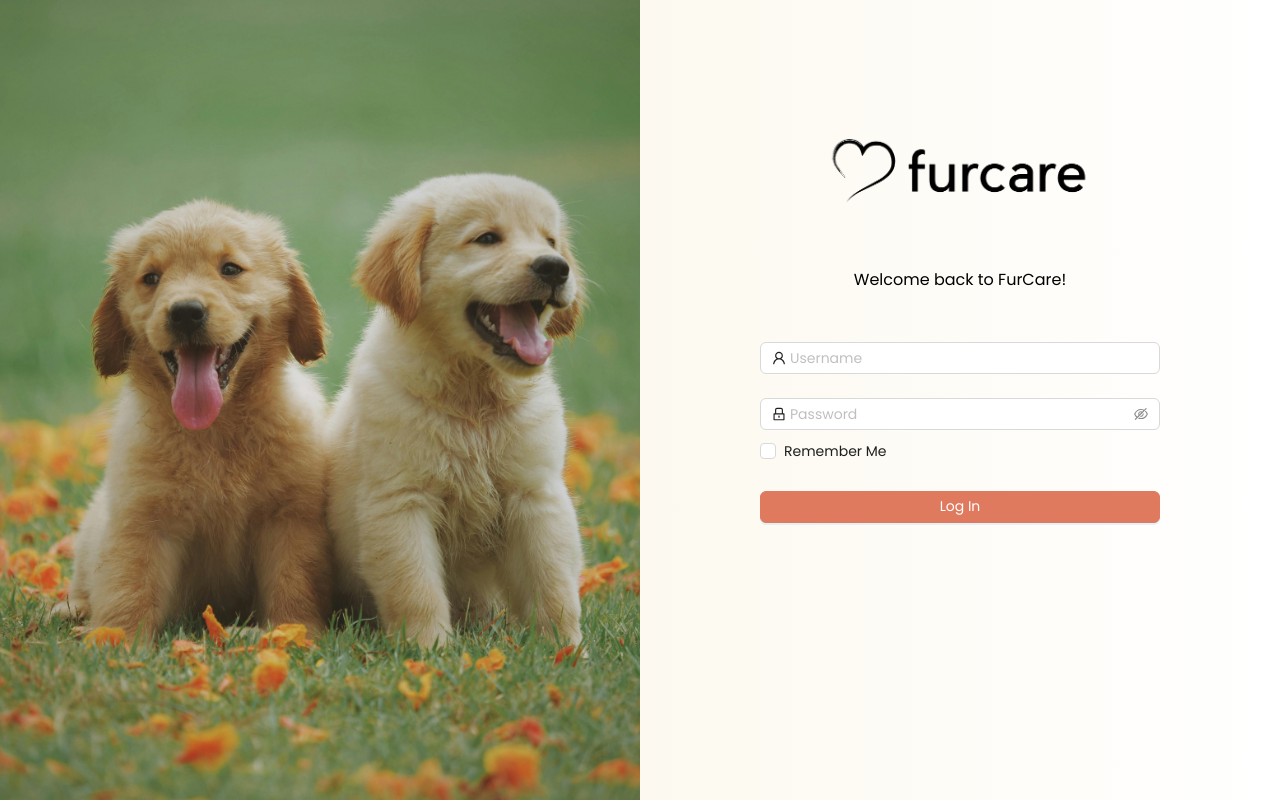
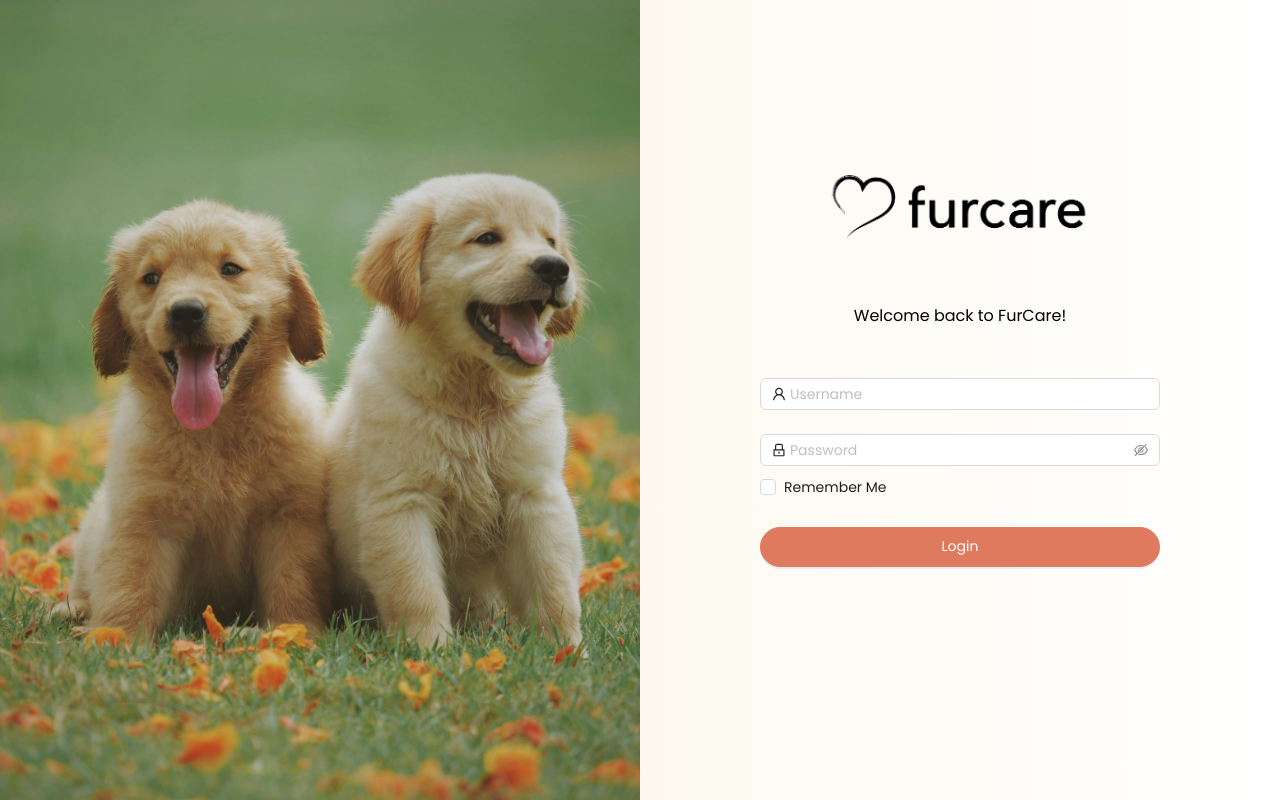
Before and after one commit to rozvalle/SoftEng-Pet-Vaccination-System, a React (Vite) app in the folder dashboard/: page /login in a window 1280 px wide. Built offline with nearby package versions, Linux system fonts and the light colour scheme.

Commit message:
feat: enhance Login and Manage Users pages with improved styling, layout adjustments, and search functionality

```diff
--- a/dashboard/src/pages/Login.jsx
+++ b/dashboard/src/pages/Login.jsx
@@ -57,8 +57,8 @@ export default function Login() {
             <Checkbox>Remember Me</Checkbox>
           </Form.Item>
           <Form.Item>
-            <Button type="primary" htmlType="submit" style={{ width: "100%", backgroundColor:"#E07A5F", borderColor:"#E07A5F" }} loading={loading}>
-              Log In
+            <Button type="primary" htmlType="submit" style={{ width: "100%", backgroundColor:"#E07A5F", borderColor:"#E07A5F", height:"40px", borderRadius:"50px"}} loading={loading}>
+              Login
             </Button>
           </Form.Item>
         </Form>
--- a/dashboard/src/pages/ManageUsers.jsx
+++ b/dashboard/src/pages/ManageUsers.jsx
@@ -151,9 +151,18 @@ function ManageUsers() {
         <Content style={{
           overflow: "hidden",
           padding: 35, background: "#fff", borderRadius: "6px", boxShadow: "0 2px 8px rgba(0, 0, 0, 0.1)", }}>
+          <h1 className="h1-user">Manage Users</h1>
+          <p>Manage user accounts in this page</p>
+          <Divider style={{borderColor: "#ddd" }} />
           <div className="table-top-parent">
             <div className="header-user">
-              <h1 className="h2-user">Manage Users</h1>
+              <Input.Search
+                placeholder="Search users..."
+                onChange={(e) => handleSearch(e.target.value)}
+                value={searchText}
+                style={{ width: 300 }}
+                allowClear
+                />
             </div>
             <div className="table-top-search">
               <Button
@@ -174,15 +183,6 @@ function ManageUsers() {
               </Button>
             </div>
           </div>
-          <p>Manage user accounts in this page</p>
-          <Divider style={{borderColor: "#ddd" }} />
-          <Input.Search
-                  placeholder="Search users..."
-                  onChange={(e) => handleSearch(e.target.value)}
-                  value={searchText}
-                  style={{ width: 300 }}
-                  allowClear
-                />
           <Table
             bordered
             columns={columns}
--- a/dashboard/src/styles/Login.css
+++ b/dashboard/src/styles/Login.css
@@ -18,7 +18,7 @@
     text-align: center;
     justify-content: center;
     align-items: center;
-    margin-top: -150px;
+    margin-top: -70px;
 }
 
 .login-logo p {
--- a/dashboard/src/styles/ManageUsers.css
+++ b/dashboard/src/styles/ManageUsers.css
@@ -1,5 +1,6 @@
-.h2-users {
-    margin-top: 0px;
+.h1-user {
+    margin: 0;
+    padding: 0;
 }
 
 .table-top-parent {
```
